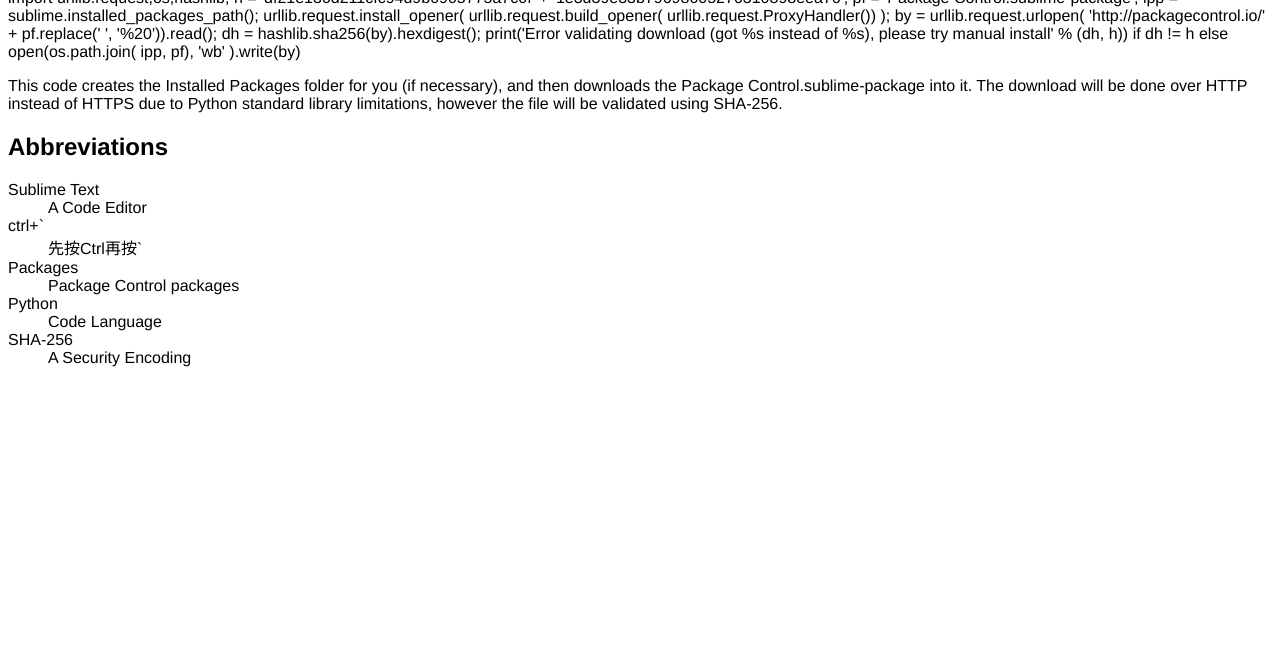
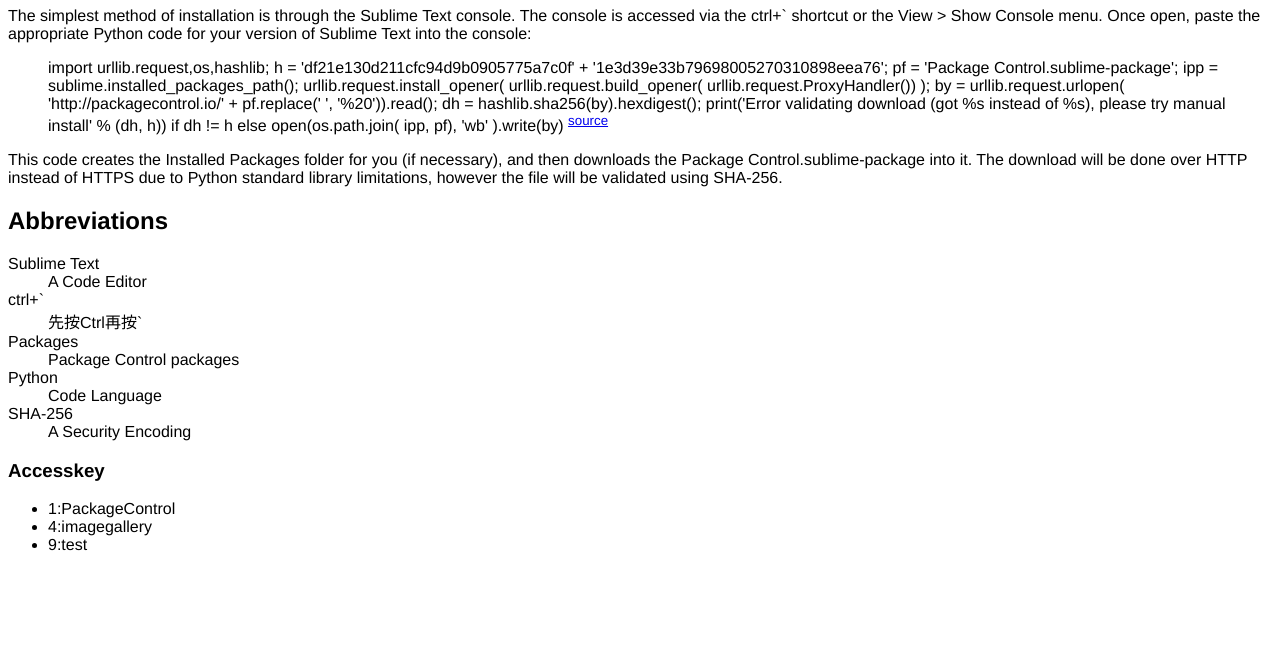
Before and after one commit to Zaopen/JSLearning, a plain HTML site: page PackageControl.html in a window 1280 px wide. Shown: the part 143-800 px from the top of the page. Drawn offline with Linux system fonts and the light colour scheme.

Commit message:
displayAccesskey

```diff
--- a/PackageControl.html
+++ b/PackageControl.html
@@ -6,13 +6,20 @@
 	<link rel="stylesheet" type="text/css" href="typography.css" media="screen">
 </head>
 <body>
+	<ul id="navigation">
+		<li><a href="PackageControl.html" accesskey="1">PackageControl</a></li>
+		<li><a href="imagegallery.html" accesskey="4">imagegallery</a></li>
+		<li><a href="test.html" accesskey="9">test</a></li>
+	</ul>
 	<h1>Package Control</h1>
 	<p>The simplest method of installation is through the <abbr title="A Code Editor">Sublime Text</abbr> console. The console is accessed via the <abbr title="先按Ctrl再按`">ctrl+`</abbr> shortcut or the View > Show Console menu. Once open, paste the appropriate Python code for your version of Sublime Text into the console: </p>
-	<blockquo>
+	<blockquote cite="https://packagecontrol.io/installation">
 		<p>import urllib.request,os,hashlib; h = 'df21e130d211cfc94d9b0905775a7c0f' + '1e3d39e33b79698005270310898eea76'; pf = 'Package Control.sublime-package'; ipp = sublime.installed_packages_path(); urllib.request.install_opener( urllib.request.build_opener( urllib.request.ProxyHandler()) ); by = urllib.request.urlopen( 'http://packagecontrol.io/' + pf.replace(' ', '%20')).read(); dh = hashlib.sha256(by).hexdigest(); print('Error validating download (got %s instead of %s), please try manual install' % (dh, h)) if dh != h else open(os.path.join( ipp, pf), 'wb' ).write(by) </p>
 	</blockquote>
 	<p>This code creates the Installed <abbr title="Package Control packages">Packages</abbr> folder for you (if necessary), and then downloads the Package Control.sublime-package into it. The download will be done over HTTP instead of HTTPS due to <abbr title="Code Language">Python</abbr> standard library limitations, however the file will be validated using <abbr title="A Security Encoding">SHA-256</abbr>.</p>
 	<script src="addLoadEvent.js"></script>
 	<script src="displayAbbreviations.js"></script>
+	<script src="displayCitations.js"></script>
+	<script src="displayAccessKeys.js"></script>
 </body>
 </html>
--- /dev/null
+++ b/displayAccessKeys.js
@@ -0,0 +1,26 @@
+function displayAccessKeys() {
+    if (!document.getElementsByTagName || !document.createTextNode || !document.createElement) return false;
+    var link = document.getElementsByTagName("a");
+    var akeys = new Array();
+    for (var i = 0; i < link.length; i++) {
+        if (!link[i].getAttribute("accesskey")) continue;
+        var key = link[i].getAttribute("accesskey");
+        var link_text = link[i].lastChild.nodeValue;
+        akeys[key] =link_text;
+    }
+    var list = document.createElement("ul")
+    for (key in akeys) {
+        var text = akeys[key];
+        var str = key + ":" + text;
+        var item = document.createElement("li");
+        var item_text = document.createTextNode(str);
+        item.appendChild(item_text);
+        list.appendChild(item);
+    }
+    var header = document.createElement("h3");
+    var header_text =document.createTextNode("Accesskey");
+    header.appendChild(header_text);
+    document.body.appendChild(header);
+    document.body.appendChild(list);
+}
+addLoadEvent(displayAccessKeys);
--- /dev/null
+++ b/displayCitations.js
@@ -0,0 +1,21 @@
+function displayCitations() {
+    // check dom
+    if (!document.getElementsByTagName || !document.createElement || !document.createTextNode) return false;
+    // loop through all the blockquote
+    var quote = document.getElementsByTagName("blockquote");
+    for (var i = 0; i < quote.length; i++) {
+        if (!quote[i].getAttribute("cite")) continue;
+        var url = quote[i].getAttribute("cite");
+        var quoteChild = quote[i].getElementsByTagName("*");
+        if (quoteChild.length < 1) continue;
+        var elem = quoteChild[quoteChild.length - 1];
+        var link = document.createElement("a");
+        var link_text = document.createTextNode("source");
+        link.appendChild(link_text);
+        link.setAttribute("href", url);
+        var superscript = document.createElement("sup");
+        superscript.appendChild(link);
+        elem.appendChild(superscript);
+    }
+}
+addLoadEvent(displayCitations);
```
